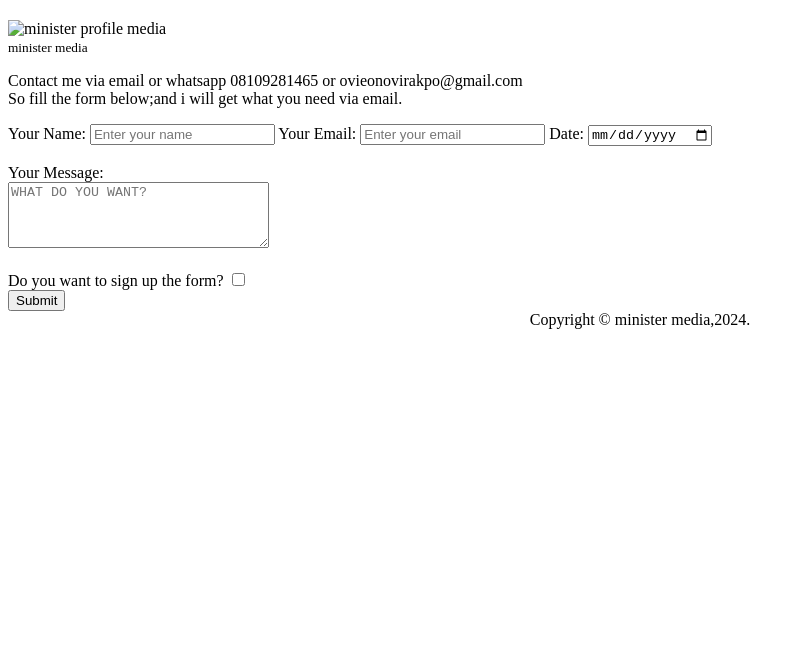
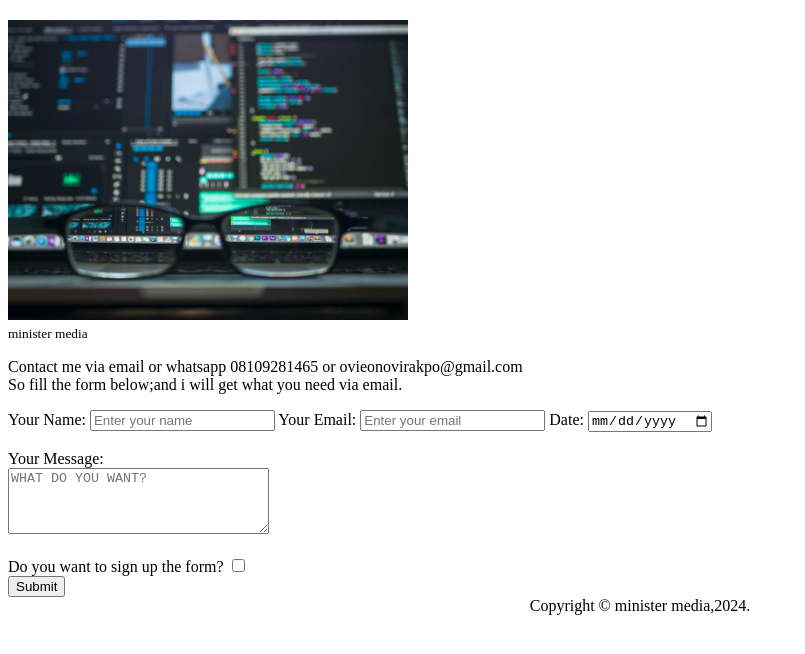
Before and after one commit to MINISTERweb/cv, a plain HTML site: page form.html in a window 1280 px wide. Shown: the part 86-740 px from the top of the page, without its empty margins (0-805 px from the left). Drawn offline with Linux system fonts and the light colour scheme.

Commit message:
Update form.html

```diff
--- a/form.html
+++ b/form.html
@@ -8,7 +8,7 @@
 <body>
     <a href="index.html">Go to homepage</a>
     <h1><strong>FORM</strong></h1>
-    <img src="C:\Users\MINISTER\Downloads\pexels-kevin-ku-92347-577585.jpg" alt="minister profile media" width="400px"><br>
+    <img src="web2.jpg" alt="minister profile media" width="400px"><br>
     <small>minister media</small>
     <p>Contact me via email or whatsapp 08109281465 or ovieonovirakpo@gmail.com
         <br>
```
